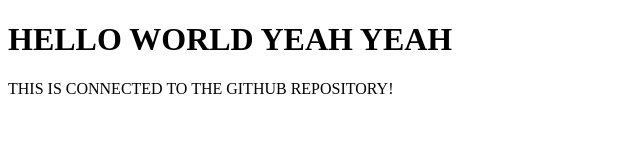
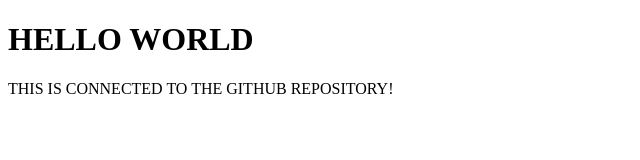
Before and after one commit to Ny4ngzzz/new, a plain HTML site: page index.html in a window 1280 px wide. Shown: the whole page, without its empty margins (0-640 px from the left). Drawn offline with Linux system fonts and the light colour scheme.

Commit message:
Update index.html

```diff
--- a/index.html
+++ b/index.html
@@ -7,7 +7,7 @@
     <title>Document</title>
 </head>
 <body>
-    <h1>HELLO WORLD YEAH YEAH</h1>
+    <h1>HELLO WORLD</h1>
 
     <p>THIS IS CONNECTED TO THE GITHUB REPOSITORY! </p>
 </body>
```
